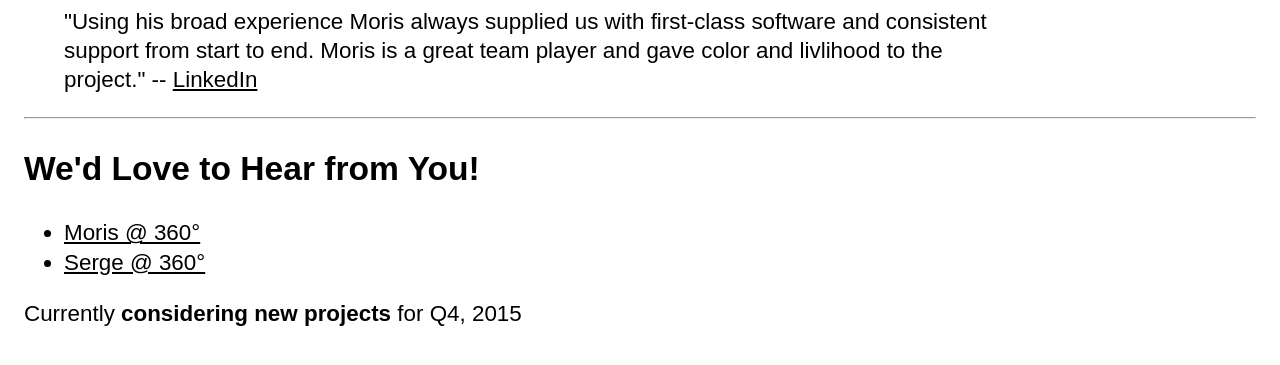
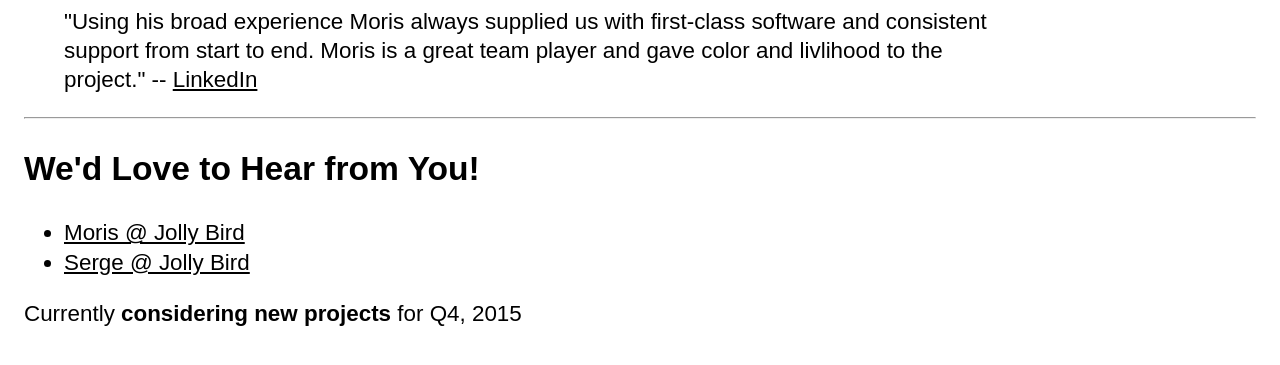
Before and after one commit to krulik/360, a plain HTML site: page index.html in a window 1280 px wide. Shown: the part 5301-5666 px from the top of the page. Drawn offline with Linux system fonts and the light colour scheme.

Commit message:
publish: content
generated from commit d049352cc5b97a6148961b212d3ab66cde9b8cba

```diff
--- a/index.html
+++ b/index.html
@@ -56,8 +56,8 @@
 <div id="contact" class="u-highlight">
     <h2>We&#39;d Love to Hear from You!</h2>
     <ul>
-        <li><a href="mailto:moris.oz@gmail.com">Moris @ 360&deg;</a></li>
-        <li><a href="mailto:sergekrul@gmail.com">Serge @ 360&deg;</a></li>
+        <li><a href="mailto:moris.oz@gmail.com">Moris @ Jolly Bird</a></li>
+        <li><a href="mailto:sergekrul@gmail.com">Serge @ Jolly Bird</a></li>
     </ul>
     <p>Currently <b>considering new projects</b> for Q4, 2015</p>
 </div></body></html>
```
Also changed, not shown: soon.html (+3 -3 lines).
